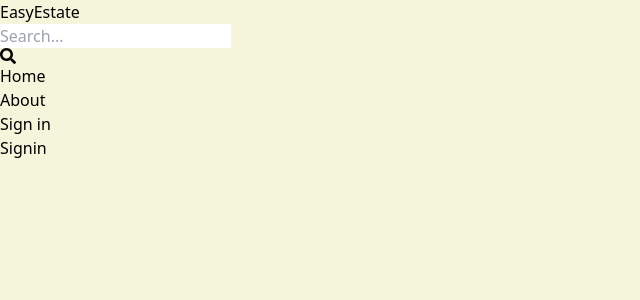
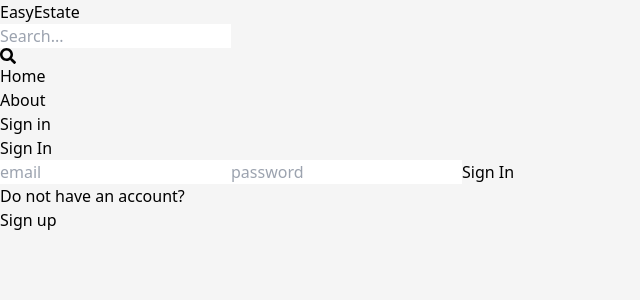
Before and after one commit to Shuppzzz/Mern--Easyestate, a React (Vite) app in the folder client/: page /signin in a window 1280 px wide. Shown: the top 300 px of the page, without its empty margins (0-640 px from the left). Built offline with nearby package versions, Linux system fonts and the light colour scheme.

Commit message:
Complete sign in page

```diff
--- a/client/src/index.css
+++ b/client/src/index.css
@@ -4,5 +4,5 @@
 
 
 body{
-    background-color: beige;
+    background-color: whitesmoke;
 }
--- a/client/src/pages/SignUp.jsx
+++ b/client/src/pages/SignUp.jsx
@@ -48,7 +48,7 @@
   };
   return (
     <div className='p-3 max-w-lg mx-auto'>
-      <h1 className ='text-3xl text-centre font-semibold my-7'> Sign Up </h1>
+      <h1 className ='text-3xl text-center font-semibold my-7'> Sign Up </h1>
       <form onSubmit={handleSubmit} className='flex flex-col gap-4'>
         <input type="text" placeholder='username' className='border p-3 rounded-lg' id='username'onChange={handleChange}/>
         <input type="email" placeholder='email' className='border p-3 rounded-lg' id='email'onChange={handleChange}/>
--- a/client/src/pages/Signin.jsx
+++ b/client/src/pages/Signin.jsx
@@ -1,7 +1,69 @@
-import React from 'react'
+import React from 'react';
+import { useState } from 'react';
+import { Link, useNavigate } from 'react-router-dom';
 
-export default function Signin() {
+export default function SignIn() {
+  const [formData, setFormData] = useState({});
+  const [error, setError]= useState(null);
+  const [loading, setLoading]= useState(false);
+  const navigate = useNavigate();
+  const handleChange = (e)=>{
+    setFormData(
+      {
+        ...formData,
+        [e.target.id]: e.target.value,
+      }
+    );
+
+  };
+  const handleSubmit = async (e) =>{
+    e.preventDefault();
+    try {
+      setLoading(true);
+      const res = await fetch('/api/auth/signin',{
+        method: 'POST',
+        headers:{
+          'Content-Type':'application/json',
+        },
+        body: JSON.stringify(formData),
+      });
+      const data = await res.json();
+      console.log(data);
+      if(data.success === false){
+        setLoading(false);
+        setError(data.message);
+        return;
+      }
+      setLoading(false);
+      setError(null);
+      navigate('/');
+
+    } catch (error) {
+      setLoading(false);
+      setError(error.message);
+
+    }
+
+
+  };
   return (
-    <div>Signin</div>
-  )
+    <div className='p-3 max-w-lg mx-auto'>
+      <h1 className ='text-3xl text-center font-semibold my-7'> Sign In </h1>
+      <form onSubmit={handleSubmit} className='flex flex-col gap-4'>
+
+        <input type="email" placeholder='email' className='border p-3 rounded-lg' id='email'onChange={handleChange}/>
+        <input type="password" placeholder='password' className='border p-3 rounded-lg' id='password'onChange={handleChange}/>
+        <button  disabled={loading} className='bg-slate-700 text-white p-3 rounded-lg uppercase hover:opacity-95 disabled:opacity-80'>
+          {loading ? 'Loading...': 'Sign In'}
+        </button>
+      </form>
+      <div className="flex gap-2 mt-5">
+        <p>Do not have an account?</p>
+        <Link to={"/SignUp"}>
+          <span className='text-blue-700'>Sign up</span>
+        </Link>
+      </div>
+      {error && <p className='text-red-500 mt-5'>{error}</p>}
+    </div>
+  );
 }
```
